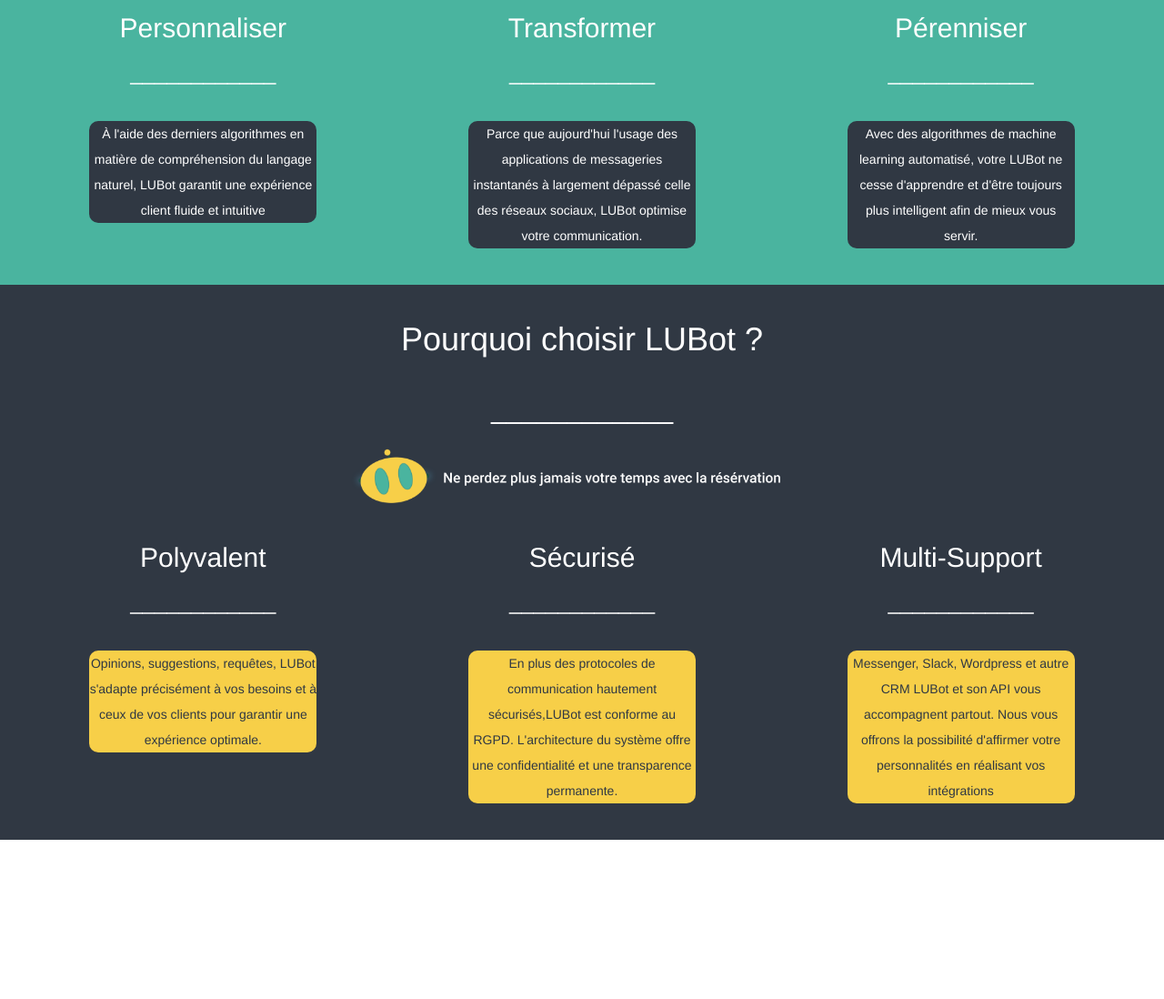
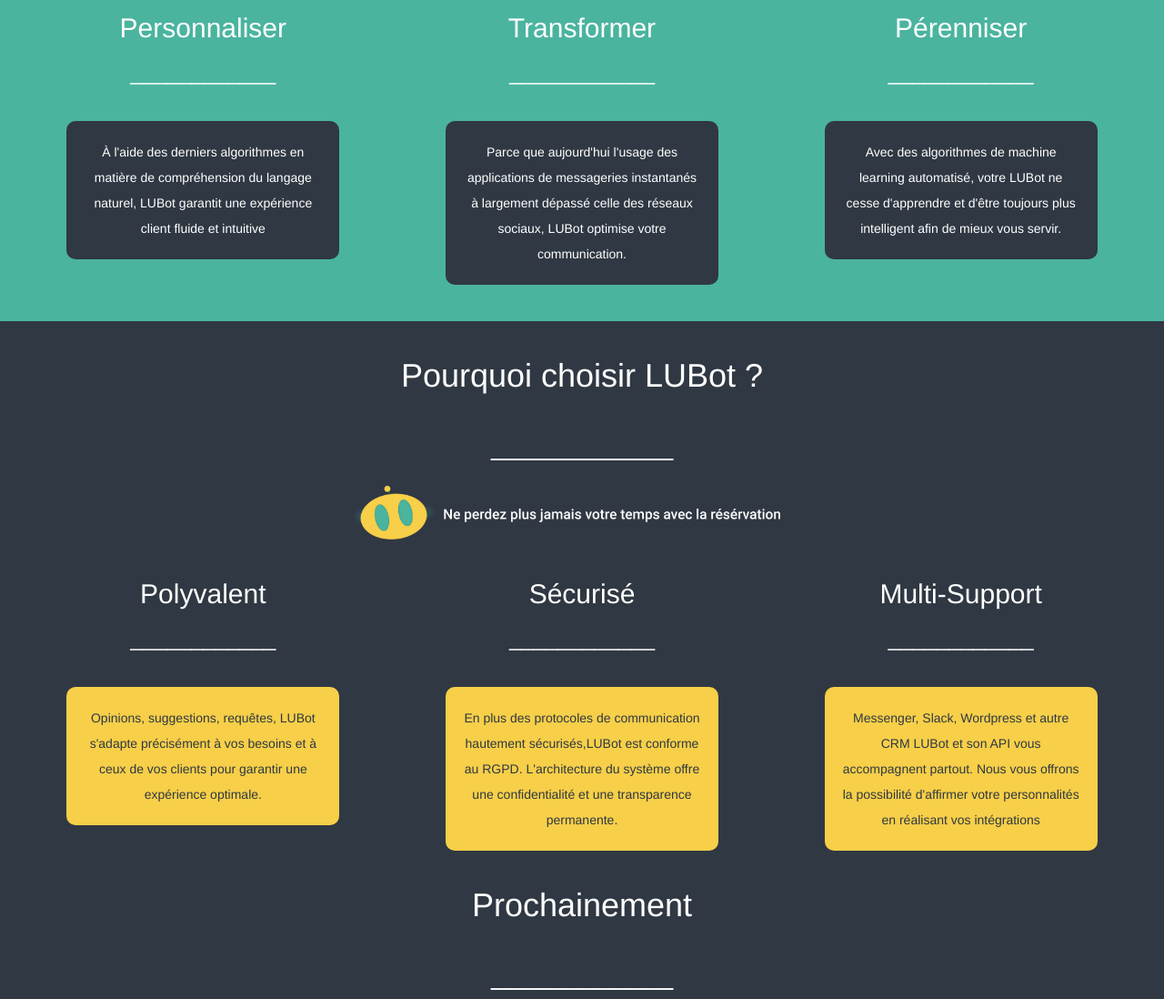
Before and after one commit to Auram20/LUBot, a plain HTML site: page index.html in a window 1280 px wide. Shown: the part 1380-2478 px from the top of the page at 91% size. Before the commit the page ends 2303 px from the top, so only its background shows below. Drawn offline with Linux system fonts and the light colour scheme.

Commit message:
some style fix on frames

```diff
--- a/css/style.css
+++ b/css/style.css
@@ -16,19 +16,21 @@
 .blueframe
 {
 	background-color: #303843;
-	width: 250px;
+	width: 300px;
 	height: auto;
 	border-radius: 10px;
 	margin: auto;
+	padding: 20px;
 }
 
 .yellowframe
 {
 	background-color: #f7cf48;
-	width: 250px;
+	width: 300px;
 	height: auto;
 	border-radius: 10px;
 	margin: auto;
+	padding: 20px;
 }
 
 .whitetext
--- a/index.html
+++ b/index.html
@@ -117,6 +117,9 @@
 			<h3 class="centertext whitetext" " >____________</h3>
 			<p class="yellowframe centertext spacing bluetext" style="line-height:2;"> Messenger, Slack, Wordpress et autre CRM LUBot et son API vous accompagnent partout. Nous vous offrons la possibilité d'affirmer votre personnalités en réalisant vos intégrations</p>
 		</div>
+
+		<h1 class="centertext spacing whitetext" > Prochainement </h1>
+		<h2 class="centertext whitetext " > ____________</h2>
 	</div>
 
 
```
